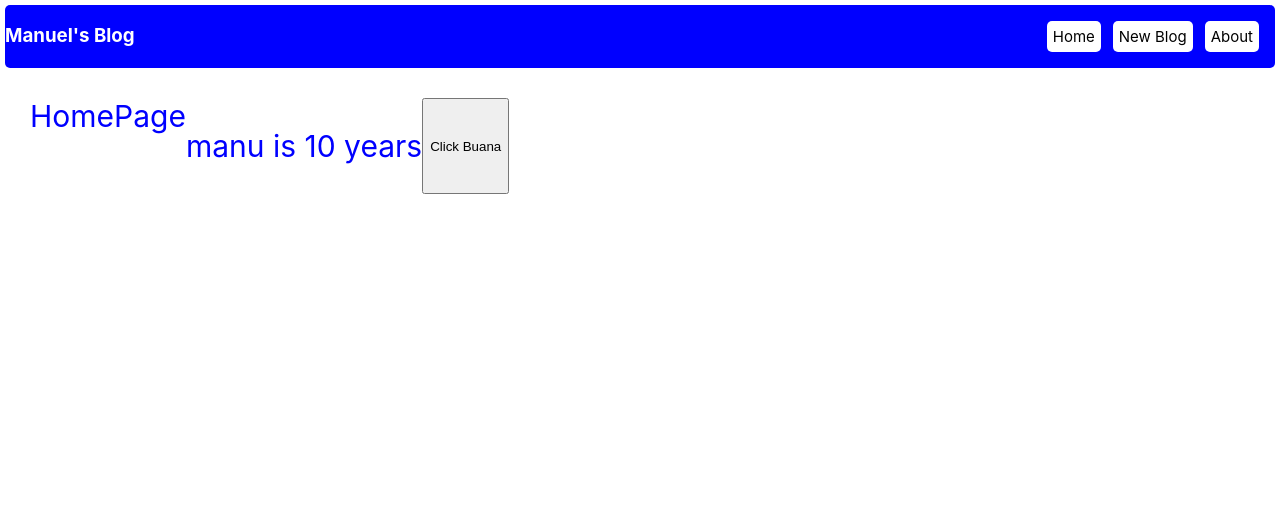
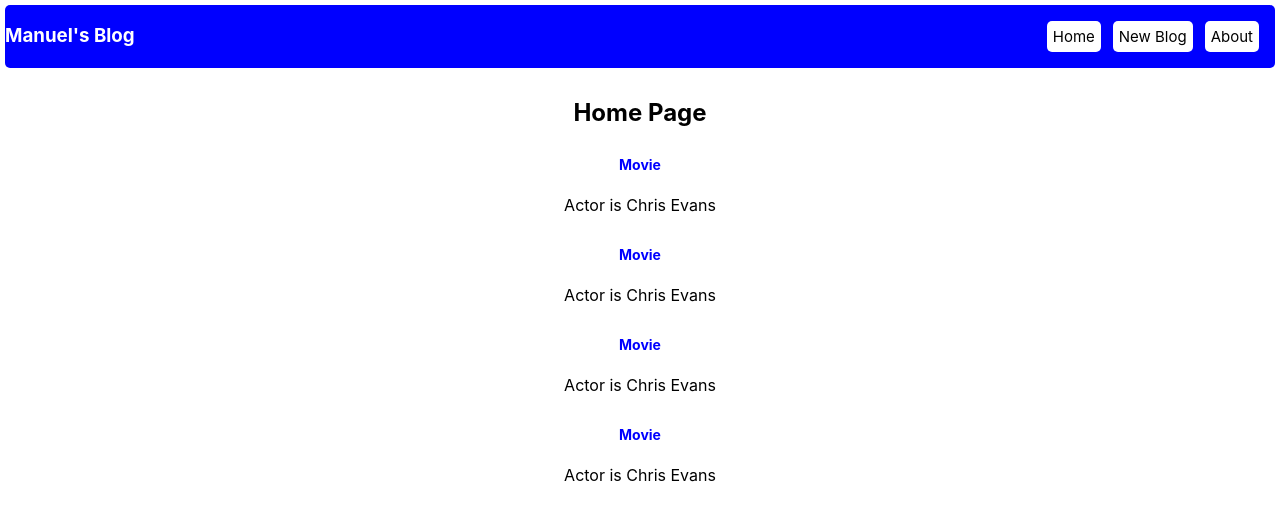
Before and after one commit to emmanuelwangila/manu-blog, a React (Create React App) app: page / in a window 1280 px wide. Shown: the top 520 px of the page. Built offline with nearby package versions, Linux system fonts and the light colour scheme.

Commit message:
map through the array data

```diff
--- a/src/Home.jsx
+++ b/src/Home.jsx
@@ -1,30 +1,67 @@
 import React, { useState } from "react";
 
 const Home = () => {
-  const [name, setName] = useState("manu");
-  const [age, setAge] = useState(10);
-
-  const handleClick = () => {
-    setName("kijana-wamalwa");
-    setAge(48);
-  };
+  const [blogs, setBlogs] = useState([
+    {
+      title: "Movie",
+      actor: "Chris Evans",
+      date: "JUne ",
+      genre: "Action",
+      id: 1,
+    },
+    {
+      title: "Movie",
+      actor: "Chris Evans",
+      date: "JUne ",
+      genre: "Action",
+      id: 2,
+    },
+    {
+      title: "Movie",
+      actor: "Chris Evans",
+      date: "JUne ",
+      genre: "Action",
+      id: 3,
+    },
+    {
+      title: "Movie",
+      actor: "Chris Evans",
+      date: "JUne ",
+      genre: "Action",
+      id: 4,
+    },
+  ]);
 
   return (
+    <div style={{ margin: "30px" }}>
+      <h2>Home Page</h2>
+      {blogs.map((blog) => (
         <div
           style={{
-        margin: "20px",
+            // maxWidth: "640px",
+            margin: "3px",
+            padding: "3px",
             display: "flex",
-        padding: "10px",
+            flexDirection: "column", // Change to column layout
+            justifyContent: "flex-center", // Justify content to the start
+            alignItems: "flex-center", // Align items to the start
+          }}
+          className="blog-preview"
+          key={blog.id}
+        >
+          <h2
+            style={{
               color: "blue",
-        fontSize: "30px",
+              fontSize: "14px",
+              margin: "3px",
+              padding: "3px",
             }}
           >
-      HomePage
-      <p>
-        {" "}
-        {name} is {age} years{" "}
-      </p>
-      <button onClick={handleClick}> Click Buana</button>
+            {blog.title}
+          </h2>
+          <p>Actor is {blog.actor} </p>
+        </div>
+      ))}
     </div>
   );
 };
```
Lines whose indentation alone changed are shown as unchanged.
